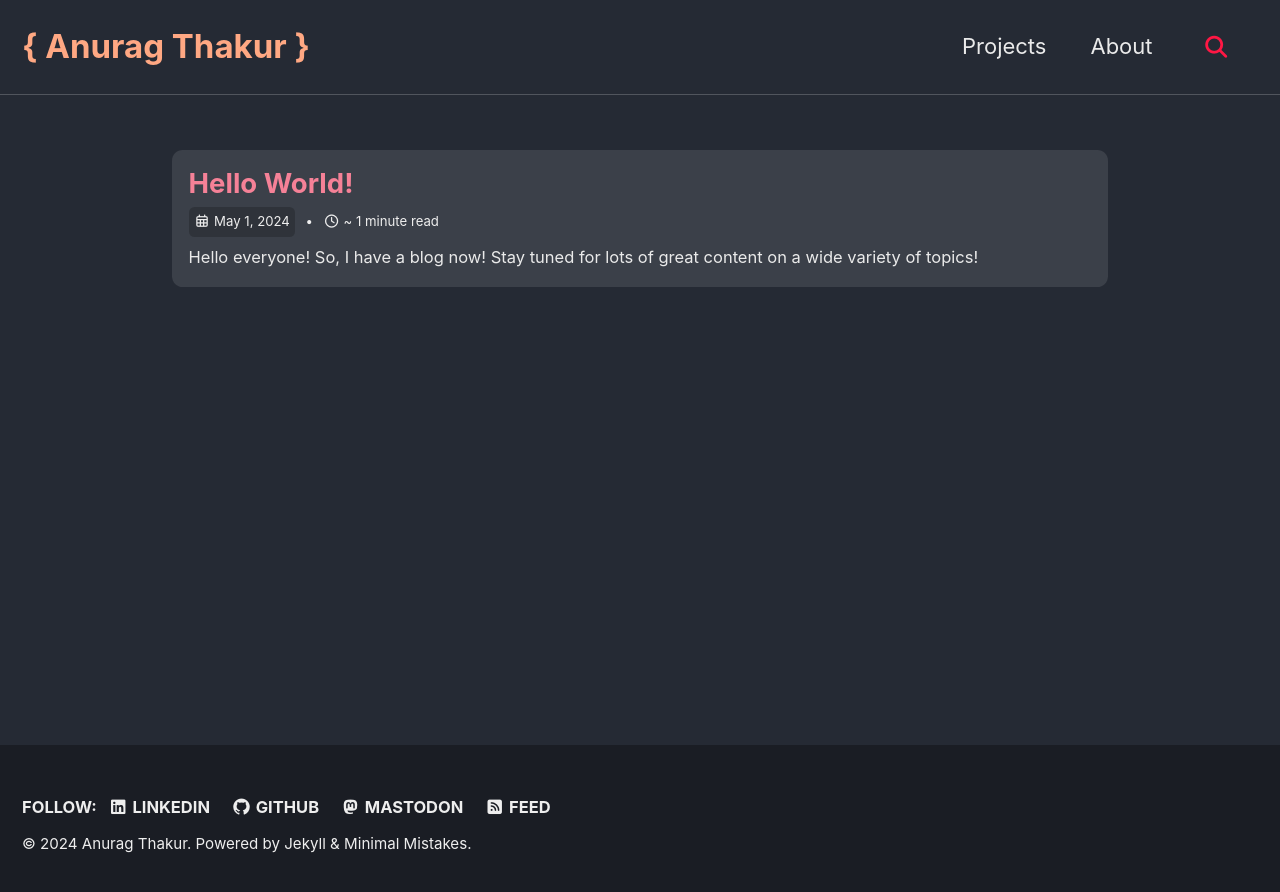
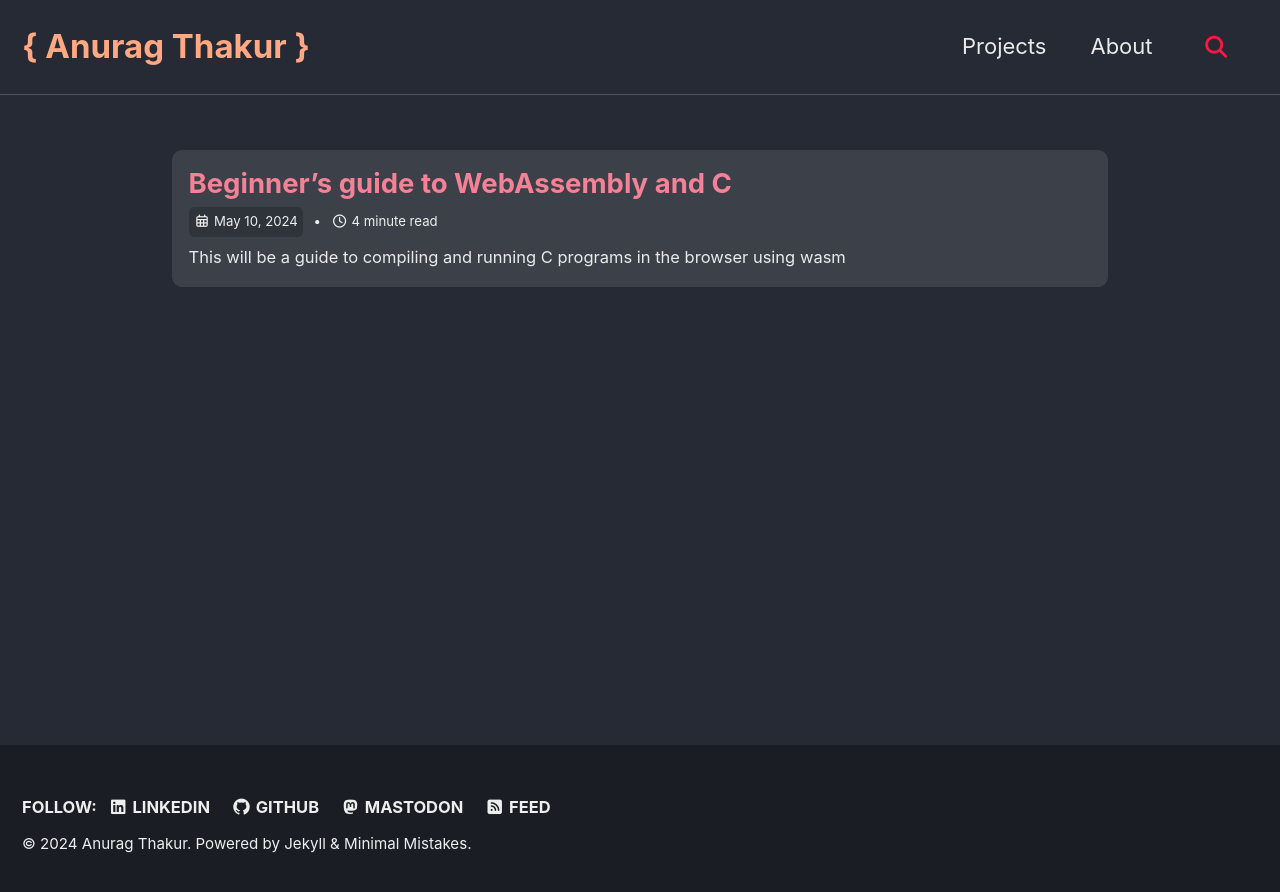
Before and after one commit to thesourceofcode/thesourceofcode.github.io, a Jekyll site: the page built from index.html, in a window 1280 px wide. Shown: the top 892 px of the page. Built offline with Jekyll 4.4.1, drawn with Linux system fonts in a browser that asks for light colours; cached includes are drawn as plain includes; the list of posts is cut into pages by our own code; some of the changed lines change nothing that is shown.

Commit message:
Beginner's guide to WebAssembly and C

````diff
--- a/_config.yml
+++ b/_config.yml
@@ -224,6 +224,7 @@ kramdown:
   toc_levels: 1..6
   smart_quotes: lsquo,rsquo,ldquo,rdquo
   enable_coderay: false
+  parse_block_html: true
 
 
 # Sass/SCSS
--- a/_posts/2024-05-01-new-blog.md
+++ /dev/null
@@ -1,10 +0,0 @@
----
-layout: single
-title: "Hello World!"
----
-
-Hello everyone!
-
-So, I have a blog now!
-
-Stay tuned for lots of great content on a wide variety of topics!
--- /dev/null
+++ b/_posts/2024-05-10-webassembly-c-guide.md
@@ -0,0 +1,282 @@
+---
+layout: single
+title: "Beginner's guide to WebAssembly and C"
+excerpt: "This will be a guide to compiling and running C programs in the browser using wasm"
+tags:
+  - WebAssembly
+  - C
+---
+
+**The blog post is Under Construction**
+{: .notice--danger}
+
+WebAssembly is cool stuff. You can run C code in the browser using it.
+First off, let's create a minimal WebAssembly prototype.
+
+
+```c
+// test.c
+int truth() {
+  return 42;
+}
+```
+
+Compile it using:
+```sh
+clang --target=wasm32 -nostdlib -Wl,--export=truth -Wl,--no-entry -o test.wasm test.c
+```
+
+| `--target=wasm32` | Sets the compilation target to WebAssembly |
+| `-nostdlib`       | Says that libc is not available|
+| `--export=truth`  | Linker flag, Make the `truth` function visible to JavaScript|
+| `--no-entry`      | Linker flag, Don't look for a `main` function.|
+
+
+Now, create file `index.html` like so:
+```html
+<!DOCTYPE html>
+
+<script type="module">
+  async function init() {
+    const { instance } = await WebAssembly.instantiateStreaming(
+      fetch("./test.wasm")
+    );
+    console.log("The truth is " + instance.exports.truth());
+  }
+  init();
+</script>
+```
+
+To run it, use python http server or VS Code Live server extension.
+
+Open developer console in your browser, you should see
+
+```The truth is 42```
+
+
+## How does this work?
+C compiles to wasm and your browser loads this wasm file. Its been in works for about a decade now. Still under active development.
+
+It supports multiple languages, including C++ and Rust. We can dissect a wasm file using `wasm-objdump`
+
+```bash
+wasm-objdump -x test.wasm
+```
+
+<details>
+<summary markdown="span">
+<strong>Output</strong> (Click to expand)
+</summary>
+
+```python
+test.wasm:      file format wasm 0x1
+
+Section Details:
+
+Type[1]:
+ - type[0] () -> i32
+Function[1]:
+ - func[0] sig=0 <truth>
+Memory[1]:
+ - memory[0] pages: initial=2
+Global[1]:
+ - global[0] i32 mutable=1 <__stack_pointer> - init i32=66560
+Export[2]:
+ - memory[0] -> "memory"
+ - func[0] <truth> -> "truth"
+Code[1]:
+ - func[0] size=11 <truth>
+Custom:
+ - name: "name"
+ - func[0] <truth>
+ - global[0] <__stack_pointer>
+Custom:
+ - name: "producers"
+Custom:
+ - name: "target_features"
+  - [+] mutable-globals
+  - [+] sign-ext
+```
+</details>
+
+
+As you can see:
+```python
+Function[1]:
+ - func[0] sig=0 <truth>
+```
+
+The function `truth` is visible in the wasm binary.
+
+Now lets try some other stuff
+
+## Passing arguments to WASM
+Modify the test program like so:
+
+```c
+// test.c
+int add(int a, int b) {
+  return a + b;
+}
+```
+
+Compile it with:
+```sh
+clang --target=wasm32 -nostdlib -Wl,--export=add -Wl,--no-entry -o test.wasm test.c
+```
+
+Change the line in `index.html`:
+
+```javascript
+console.log("The sum of 12 and 13 is " + instance.exports.add(12, 13));
+```
+
+In your browser console, you should see:
+
+```The sum of 12 and 13 is 25```
+
+As you can see, the add function takes two parameters of type `int` and returns their sum.
+
+Passing the arguments from JavaScript is as simple as a normal function call.
+
+Now, let's try multiple functions:
+
+
+```c
+// test.c
+int add(int a, int b) {
+  return a + b;
+}
+
+int mul(int a, int b) {
+  return a * b;
+}
+```
+
+Compile it with:
+```sh
+clang --target=wasm32 \
+      -nostdlib \
+      -Wl,--export=add \
+      -Wl,--export=mul \
+      -Wl,--no-entry \
+      -o test.wasm
+      test.c
+```
+Notice how we have added an extra line to export `mul`, more on that later.
+
+Add this line in `index.html`:
+
+```javascript
+console.log("The product of 90 and 100 is " + instance.exports.mul(90, 100));
+```
+
+In your browser console, you should see:
+
+```The product of 90 and 100 is 9000```
+
+## Exporting properly
+In the previous example we had to supply `-Wl,--export=mul` to `clang` to properly export the `mul` function that we added.
+Clearly, doing this for every function we use will be pretty inconvenient, instead `clang` provides a couple of ways to export functions
+without modifying build options.
+
+#### 1. With `--export-dynamic`
+You can mark the function with  `__attribute__ ((visibility ("default")))` and specity `-Wl,--export-dynamic` on the `clang` command line
+
+```c
+// test.c
+__attribute__ ((visibility ("default")))
+int add(int a, int b) {
+  return a + b;
+}
+```
+
+```sh
+clang --target=wasm32 -nostdlib -Wl,--export-dynamic -Wl,--no-entry -o test.wasm test.c
+```
+
+#### 2. Without `--export-dynamic`
+If you don't want to affect the command line at all, you can instead mark your functions with `__attribute__((export_name("exported_name")))`
+
+```c
+// test.c
+__attribute__ ((export_name("add")))
+int add(int a, int b) {
+  return a + b;
+}
+```
+
+```sh
+clang --target=wasm32 -nostdlib -Wl,--no-entry -o test.wasm test.c
+```
+
+Notice that you can change the name of the function while exporting it, so you could export `add` as `mul` instead. Don't do that though.
+
+You can use preprocessor macros to make this more convenient:
+
+```c
+#define WASM_EXPORT_AS(name) __attribute__((export_name(name)))
+#define WASM_EXPORT(symbol) WASM_EXPORT_AS(#symbol) symbol
+
+int WASM_EXPORT(add)(int a, int b) {
+    return a + b;
+}
+```
+
+Now, let's try passing in floats, add the following function to `test.c`:
+```c
+float root(float num){
+  float ans = 0.0f;
+  int count = 0;
+  float adder = 1.0f;
+  while(count++ < 5){
+    while(ans * ans < num){
+      ans += adder;
+    }
+    ans -= adder;
+    adder /= 10;
+  }
+  return ans;
+}
+```
+
+Compile it with:
+```sh
+clang --target=wasm32 \
+      -nostdlib \
+      -Wl,--export=add \
+      -Wl,--export=mul \
+      -Wl,--export=root \
+      -Wl,--no-entry \
+      -o test.wasm \
+      test.c
+```
+
+Modify `index.html` with:
+```javascript
+console.log("The square root of 1127 is " + instance.exports.root(1127.0));
+```
+
+In your browser console, you should see:
+
+```The square root of 1127 is 33.57077407836914```
+
+As you can see, it is pretty cumbersome to add an extra `-Wl,--export` statement for each function we want to use, instead there is a better way to specify this in the C source file itself.
+
+## Exporting properly
+
+Falana Dhimka
+
+1. Wasm basic intro
+2. Tools we gonna use
+3. Minimum program
+4. Just compile
+5. Inspect
+6. Link
+7. Inspect
+8. Multifile compile
+9. Export function
+10. Static library, shared library
+11. Inspect
+12. Optimization
+13. Marshalling different types ofdata
````
